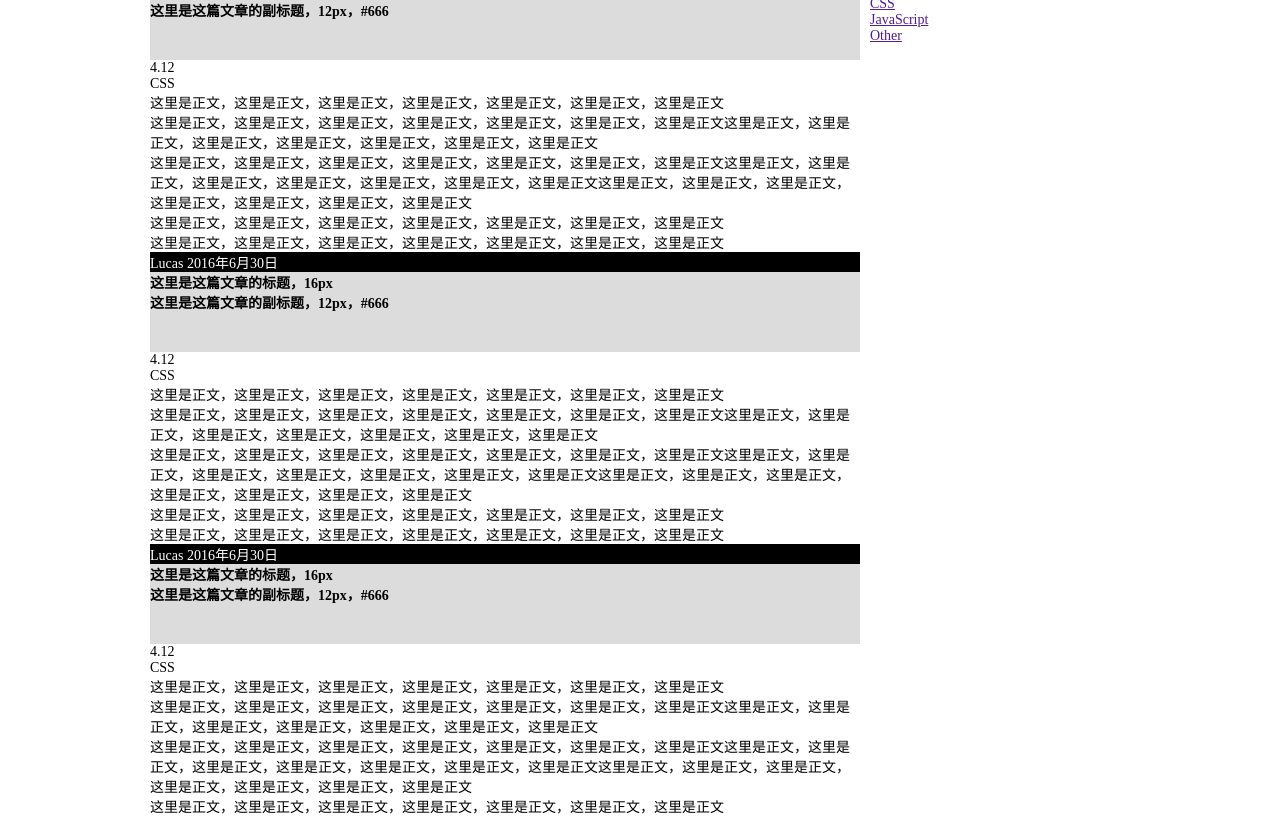
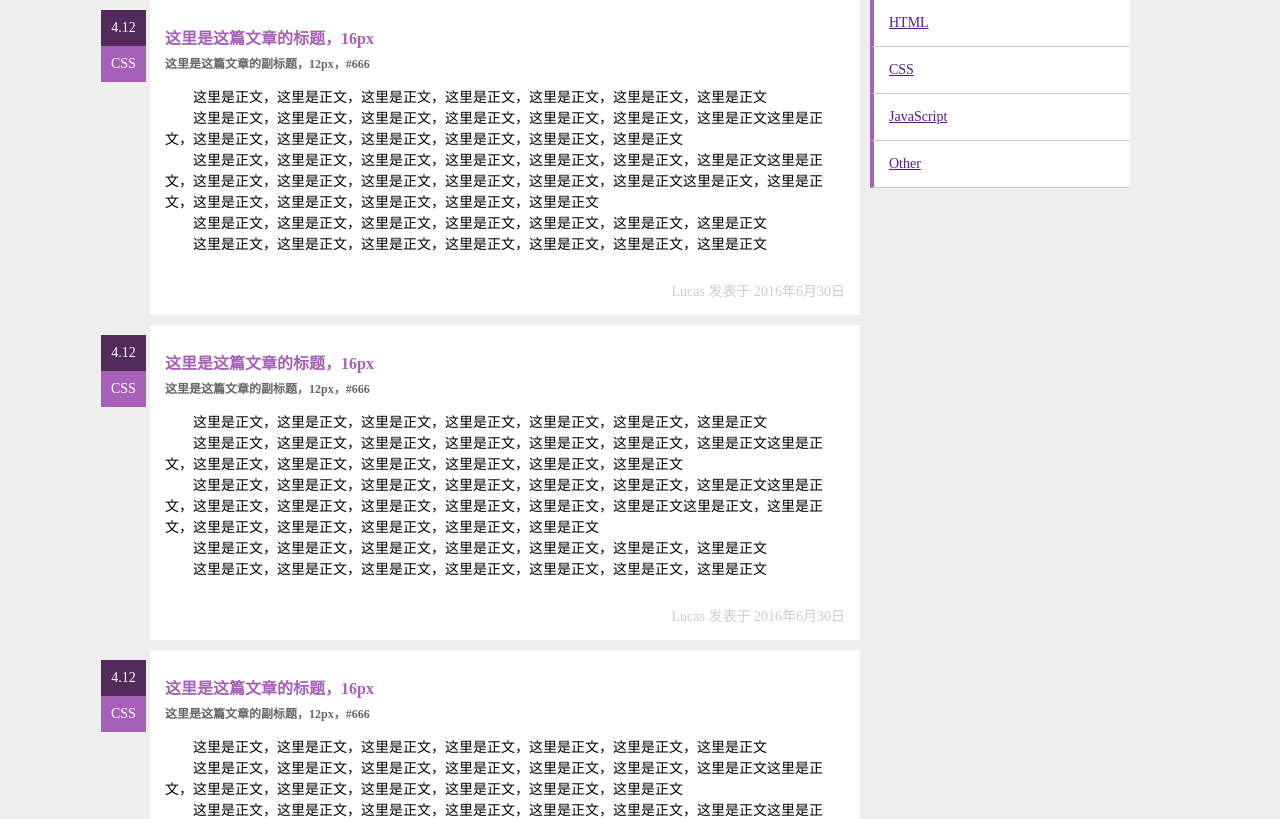
Before and after one commit to bcnote/ife, a plain HTML site: page task0001/blog.html in a window 1280 px wide. Shown: the part 100-919 px from the top of the page. Drawn offline with Linux system fonts and the light colour scheme.

Commit message:
update blog.html style.css

```diff
--- a/task0001/blog.html
+++ b/task0001/blog.html
@@ -6,7 +6,7 @@
 		<title>博客</title>
 	</head>
 	<body>
-		<header>
+		<header class="header">
 			<div class="main">
 			<h1 id="logo">YourLogo</h1>
 			<nav class="header-nav">
@@ -20,30 +20,9 @@
 			</div>
 			<div class="github-logo"><a href="http://www.github.com"><img src="img/icon-github.png" /></a></div>
 		</header>
-		<div class="main">
+		<div class="main art-list">
 			<section class="container">
-				<article>
-					<header class="art-header">
-						<h1>这里是这篇文章的标题，16px</h1>
-						<h2>这里是这篇文章的副标题，12px，#666</h2>
-					</header>
-					<span class="info">
-						<div class="time">4.12</div>
-						<div class="category">CSS</div>
-					</span>
-					<div class="art-cont">
-						<p>这里是正文，这里是正文，这里是正文，这里是正文，这里是正文，这里是正文，这里是正文</p>
-						<p>这里是正文，这里是正文，这里是正文，这里是正文，这里是正文，这里是正文，这里是正文这里是正文，这里是正文，这里是正文，这里是正文，这里是正文，这里是正文，这里是正文</p>
-						<p>这里是正文，这里是正文，这里是正文，这里是正文，这里是正文，这里是正文，这里是正文这里是正文，这里是正文，这里是正文，这里是正文，这里是正文，这里是正文，这里是正文这里是正文，这里是正文，这里是正文，这里是正文，这里是正文，这里是正文，这里是正文</p>
-						<p>这里是正文，这里是正文，这里是正文，这里是正文，这里是正文，这里是正文，这里是正文</p>
-						<p>这里是正文，这里是正文，这里是正文，这里是正文，这里是正文，这里是正文，这里是正文</p>
-					</div>
-					<footer class="art-footer">
-						<span class="author">Lucas</span>
-						<span class="f-time">2016年6月30日</span>
-					</footer>
-				</article>
-				<article>
+				<article class="art">
 					<header class="art-header">
 						<h1>这里是这篇文章的标题，16px</h1>
 						<h2>这里是这篇文章的副标题，12px，#666</h2>
@@ -61,10 +40,10 @@
 					</div>
 					<footer class="art-footer">
 						<span class="author">Lucas</span>
-						<span class="f-time">2016年6月30日</span>
+						<span class="f-time">发表于 2016年6月30日</span>
 					</footer>
 				</article>
-				<article>
+				<article class="art">
 					<header class="art-header">
 						<h1>这里是这篇文章的标题，16px</h1>
 						<h2>这里是这篇文章的副标题，12px，#666</h2>
@@ -82,14 +61,35 @@
 					</div>
 					<footer class="art-footer">
 						<span class="author">Lucas</span>
-						<span class="f-time">2016年6月30日</span>
+						<span class="f-time">发表于 2016年6月30日</span>
+					</footer>
+				</article>
+				<article class="art">
+					<header class="art-header">
+						<h1>这里是这篇文章的标题，16px</h1>
+						<h2>这里是这篇文章的副标题，12px，#666</h2>
+					</header>
+					<span class="info">
+						<div class="time">4.12</div>
+						<div class="category">CSS</div>
+					</span>
+					<div class="art-content">
+						<p>这里是正文，这里是正文，这里是正文，这里是正文，这里是正文，这里是正文，这里是正文</p>
+						<p>这里是正文，这里是正文，这里是正文，这里是正文，这里是正文，这里是正文，这里是正文这里是正文，这里是正文，这里是正文，这里是正文，这里是正文，这里是正文，这里是正文</p>
+						<p>这里是正文，这里是正文，这里是正文，这里是正文，这里是正文，这里是正文，这里是正文这里是正文，这里是正文，这里是正文，这里是正文，这里是正文，这里是正文，这里是正文这里是正文，这里是正文，这里是正文，这里是正文，这里是正文，这里是正文，这里是正文</p>
+						<p>这里是正文，这里是正文，这里是正文，这里是正文，这里是正文，这里是正文，这里是正文</p>
+						<p>这里是正文，这里是正文，这里是正文，这里是正文，这里是正文，这里是正文，这里是正文</p>
+					</div>
+					<footer class="art-footer">
+						<span class="author">Lucas</span>
+						<span class="f-time">发表于 2016年6月30日</span>
 					</footer>
 				</article>
 			</section>
 			<section class="sidebar">
-				<div class="search">
+				<div class="search sidebar-base">
 				</div>
-				<div class="menu">
+				<div class="menu sidebar-base">
 					<ul>
 						<li><a href="">HTML</a></li>
 						<li><a href="">CSS</a></li>
@@ -100,7 +100,7 @@
 
 			</section>
 		</div>
-		<footer>
+		<footer class="footer">
 			<nav class="footer-nav">
 				<ul>
 				    <li>首页</li>
--- a/task0001/css/style.css
+++ b/task0001/css/style.css
@@ -7,12 +7,15 @@
  li {
 	list-style-type: none;
 }
+body {
+	background: #eee;
+}
 
 .main {
 	width: 980px;
 	margin: 0 auto;
 }
-header {
+.header {
 	width: 100%;
 	height: 80px;
 	background: gainsboro;
@@ -123,7 +126,7 @@ nav li {
 	line-height: 150%;
 }
 
-footer {
+.footer {
 	clear: both;
 	color: #FFFFFF;
 	background: #000;
@@ -167,11 +170,70 @@ footer {
 	margin-bottom: 15px;
 }
 
+.art-list {
+	margin-top: 20px;
+}
 .container {
 	width: 710px;
 	float: left;
 }
+.art {
+	background: #fff;
+	margin-bottom: 10px;
+	padding: 15px;
+	position: relative;
+}
+.art-header h1 {
+	font-size: 16px;
+	color: #a660b7;
+}
+.art-header h2 {
+	font-size: 12px;
+	color: #666;
+	margin-top: 5px;
+}
+.art-header {
+	margin-top: 10px;
+	margin-bottom: 15px;
+}
+.info {
+    position: absolute;
+    top: 10px;
+    left: -49px;
+    background: #a660b7;
+    color: #fff;
+}
+.time {
+    background: #522a5c;
+    padding: 10px 10px;
+    text-align: center;
+}
+.category {
+    padding: 10px 10px;
+    text-align: center;
+}
+
+.art-content p {
+	font-size: 14px;
+	text-indent: 2em;
+	line-height: 150%;
+}
+.art-footer {
+	margin-top: 25px;
+	color: #ccc;
+	text-align: right;
+}
+
 .sidebar {
 	width: 260px;
 	float: right;
 }
+.sidebar-base {
+	background: #fff
+}
+
+.menu li {
+	padding: 15px;
+	border-left: 4px #A660B7 solid;
+	border-bottom: 1px #ccc solid;
+}
```
Also changed, not shown: task0001/index.html (+2 -2 lines).
